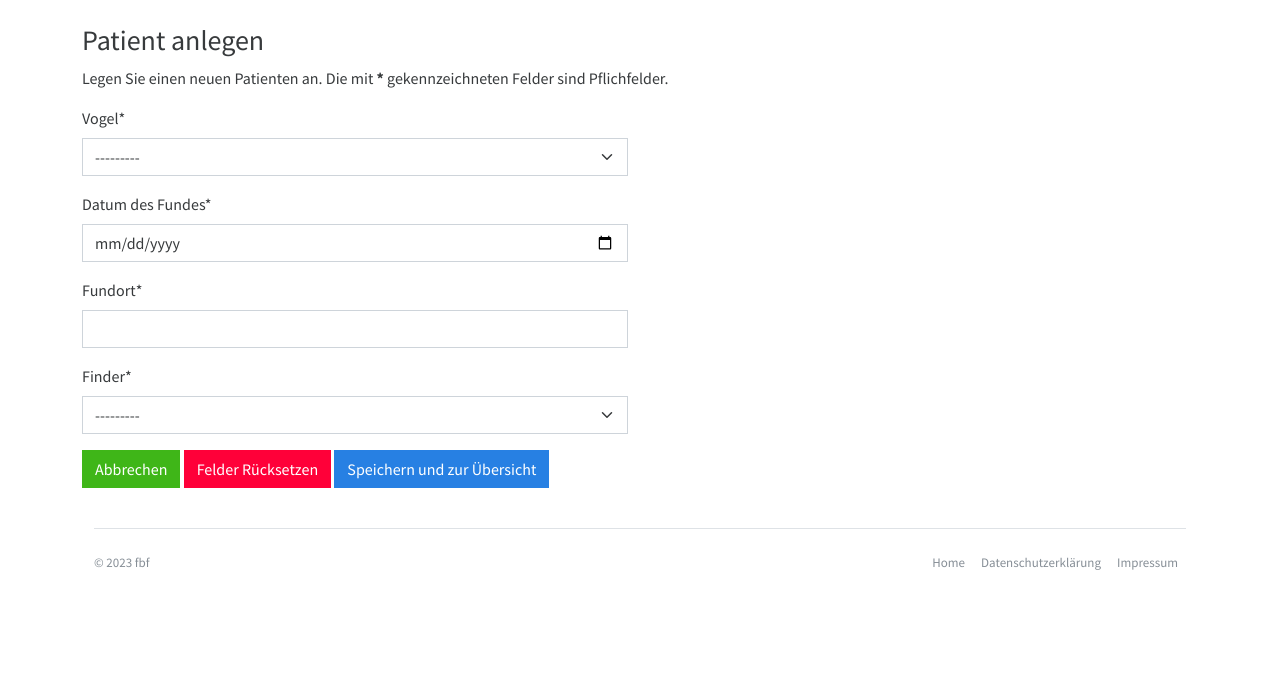
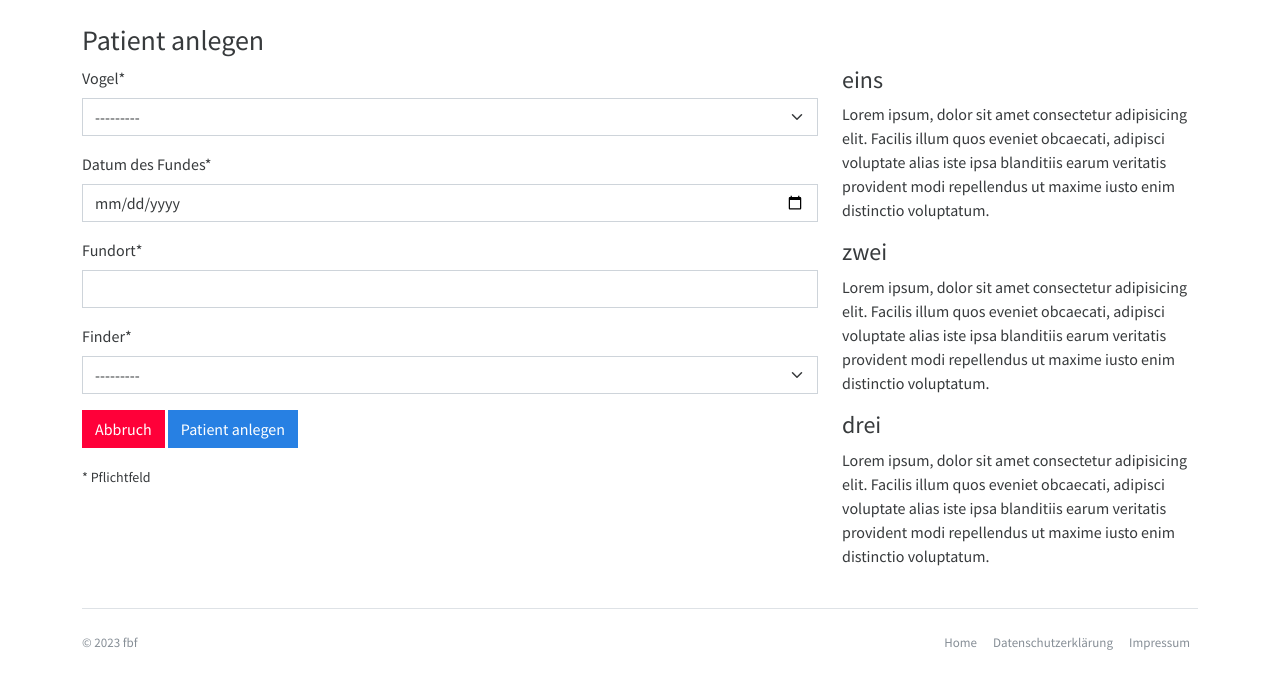
Before and after one commit to guntherweissenbaeck/django_fbf, a Django app: template fbf/templates/fbf/bird_create.html in a window 1280 px wide. Shown: the part 61-750 px from the top of the page. Run offline with Django 4.2, Linux system fonts and the light colour scheme; the template is opened without the code that fills it: values that come from a table or form of the project are taken from there, others are empty; parts of the project's set-up code (start-up, migrations or seed data) failed here and were passed over; some libraries are stand-ins or nearby versions.

Commit message:
addning a bird works

```diff
--- a/fbf/templates/fbf/bird_create.html
+++ b/fbf/templates/fbf/bird_create.html
@@ -2,25 +2,23 @@
 {% load static %}
 {% load crispy_forms_tags %}
 {% block content %}
+
 <h3>Patient anlegen</h3>
-<p>Legen Sie einen neuen Patienten an. Die mit <strong>*</strong> gekennzeichneten Felder sind Pflichfelder.</p>
 <div class="row">
-    <div class="col-lg-6 mb-3">
+  <div class="col-lg-8 mb-3">
     <form method="post" enctype="multipart/form-data">
-            <fieldset>
         {% csrf_token %}
-                {{form|crispy}}
-                <button class="btn btn-success" type="abbort">Abbrechen</button>
-                <button class="btn btn-danger" type="reset">Felder Rücksetzen</button>
-                <button class="btn btn-primary" type="submit">Speichern und zur Übersicht</button>
+        {{ form|crispy }}
+        <button type="button" class="btn btn-danger" data-bs-toggle="modal" data-bs-target="#exampleModal">Abbruch</button>
+        <button class="btn btn-primary" type="submit">Patient anlegen</button>
+        <div class="mt-3"><small>* Pflichtfeld</small></div>
 
-                <div class="modal fade" id="exampleModal" tabindex="-1" data-bs-backdrop="static"
-                    aria-labelledby="exampleModalLabel" aria-hidden="true">
+        {% comment %} Modal {% endcomment %}
+          <div class="modal fade" id="exampleModal" tabindex="-1" data-bs-backdrop="static" aria-labelledby="exampleModalLabel" aria-hidden="true">
             <div class="modal-dialog">
               <div class="modal-content">
                 <div class="modal-header bg-danger">
-                                <h5 class="modal-title text-white" id="exampleModalLabel">Achtung unvollständiger
-                                    Vertrag!</h5>
+                  <h5 class="modal-title text-white" id="exampleModalLabel">Achtung unvollständiger Vertrag!</h5>
                 </div>
                 <div class="modal-body">
                   Der Versicherungsnehmer wird bei Abbruch gelöscht, da ihm
@@ -28,12 +26,41 @@
                 </div>
                 <div class="modal-footer">
                   <button type="button" class="btn btn-primary" data-bs-dismiss="modal">Schließen</button>
+                  {% comment %} <a href="{% url 'rescuer_abbort' %}" class="btn btn-danger">Abbruch und Löschen</a> {% endcomment %}
                 </div>
               </div>
             </div>
           </div>
-
       </fieldset>
     </form>
   </div>
+
+  <div class="col-lg-4">
+    <h4>eins</h4>
+    <p>
+      Lorem ipsum, dolor sit amet consectetur adipisicing elit. Facilis illum
+      quos eveniet obcaecati, adipisci voluptate alias iste ipsa blanditiis
+      earum veritatis provident modi repellendus ut maxime iusto enim distinctio
+      voluptatum.
+    </p>
+
+    <h4>zwei</h4>
+    <p>
+      Lorem ipsum, dolor sit amet consectetur adipisicing elit. Facilis illum
+      quos eveniet obcaecati, adipisci voluptate alias iste ipsa blanditiis
+      earum veritatis provident modi repellendus ut maxime iusto enim distinctio
+      voluptatum.
+    </p>
+
+    <h4>drei</h4>
+    <p>
+      Lorem ipsum, dolor sit amet consectetur adipisicing elit. Facilis illum
+      quos eveniet obcaecati, adipisci voluptate alias iste ipsa blanditiis
+      earum veritatis provident modi repellendus ut maxime iusto enim distinctio
+      voluptatum.
+    </p>
+  </div>
+</div>
+
+<script src="{% static 'js/contract.js' %}"></script>
 {% endblock content %}
```
Also changed, not shown: fbf/views.py (+6 -5 lines). Lines whose indentation alone changed are shown as unchanged.
